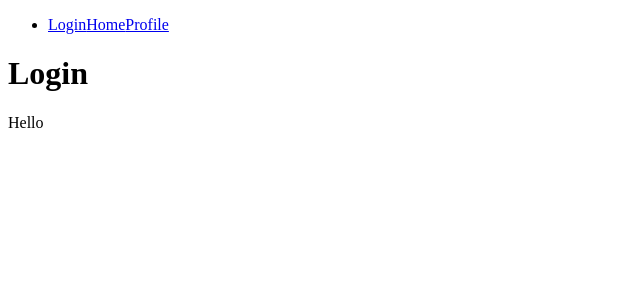
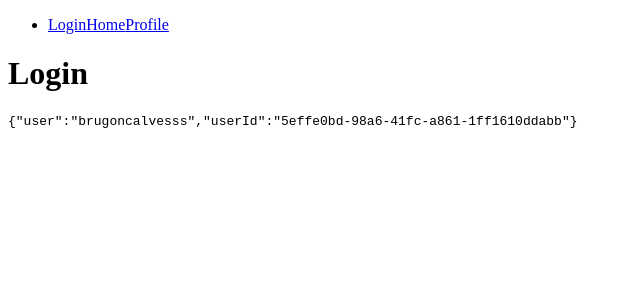
Before and after one commit to brugoncalvesss/twitter-reactjs, a React (Create React App) app: page / in a window 1280 px wide. Shown: the top 300 px of the page, without its empty margins (0-640 px from the left). Built offline with nearby package versions, Linux system fonts and the light colour scheme.

Commit message:
Feat: Data user

```diff
--- a/package.json
+++ b/package.json
@@ -43,8 +43,5 @@
       "last 1 firefox version",
       "last 1 safari version"
     ]
-  },
-  "devDependencies": {
-    "@types/react-router-dom": "^5.1.7"
   }
 }
--- a/src/UserContext.jsx
+++ b/src/UserContext.jsx
@@ -1,3 +1,3 @@
 import { createContext } from 'react';
 
-export const UserContext = createContext(null);
+export const UserContext = createContext();
--- a/src/pages/Login.tsx
+++ b/src/pages/Login.tsx
@@ -3,12 +3,12 @@ import { UserContext } from '../UserContext';
 
 const Login = () => {
 
-  const message = useContext(UserContext);
+  const { user } = useContext(UserContext);
 
   return (
     <div className="app">
       <h1>Login</h1>
-      <p>{message}</p>
+      <pre>{JSON.stringify(user)}</pre>
     </div>
   );
 }
--- a/src/pages/Profile.tsx
+++ b/src/pages/Profile.tsx
@@ -1,12 +1,15 @@
-import React from 'react';
+import React, { useContext } from 'react';
+import { UserContext } from '../UserContext';
 
 const Profile = () => {
+
+  const { user } = useContext(UserContext);
+
   return (
-    <>
-      <div className="app">
-        <h1>Profile</h1>
-      </div>
-    </>
+    <div className="app">
+      <h1>Profile</h1>
+      <pre>{JSON.stringify(user)}</pre>
+    </div>
   );
 }
 
--- a/src/routes/Routes.tsx
+++ b/src/routes/Routes.tsx
@@ -1,4 +1,4 @@
-import React from 'react';
+import React, { useState, useEffect } from 'react';
 import {
   BrowserRouter as Router,
   Switch,
@@ -12,12 +12,23 @@ import Profile from '../pages/Profile';
 import { UserContext } from '../UserContext';
 
 const Routes = () => {
+
+  const [user, setUser] = useState({});
+
+  useEffect(() => {
+    const data = {
+      user: 'brugoncalvesss',
+      userId: '5effe0bd-98a6-41fc-a861-1ff1610ddabb'
+    };
+    setUser(data);
+  }, []);
+
   return (
     <div className="nav">
       <Router>
         <Nav />
         <Switch>
-          <UserContext.Provider value="Hello">
+          <UserContext.Provider value={{user, setUser}}>
             <Route exact path="/" component={Login}></Route>
             <Route exact path="/home" component={Home}></Route>
             <Route exact path="/Profile" component={Profile}></Route>
```
